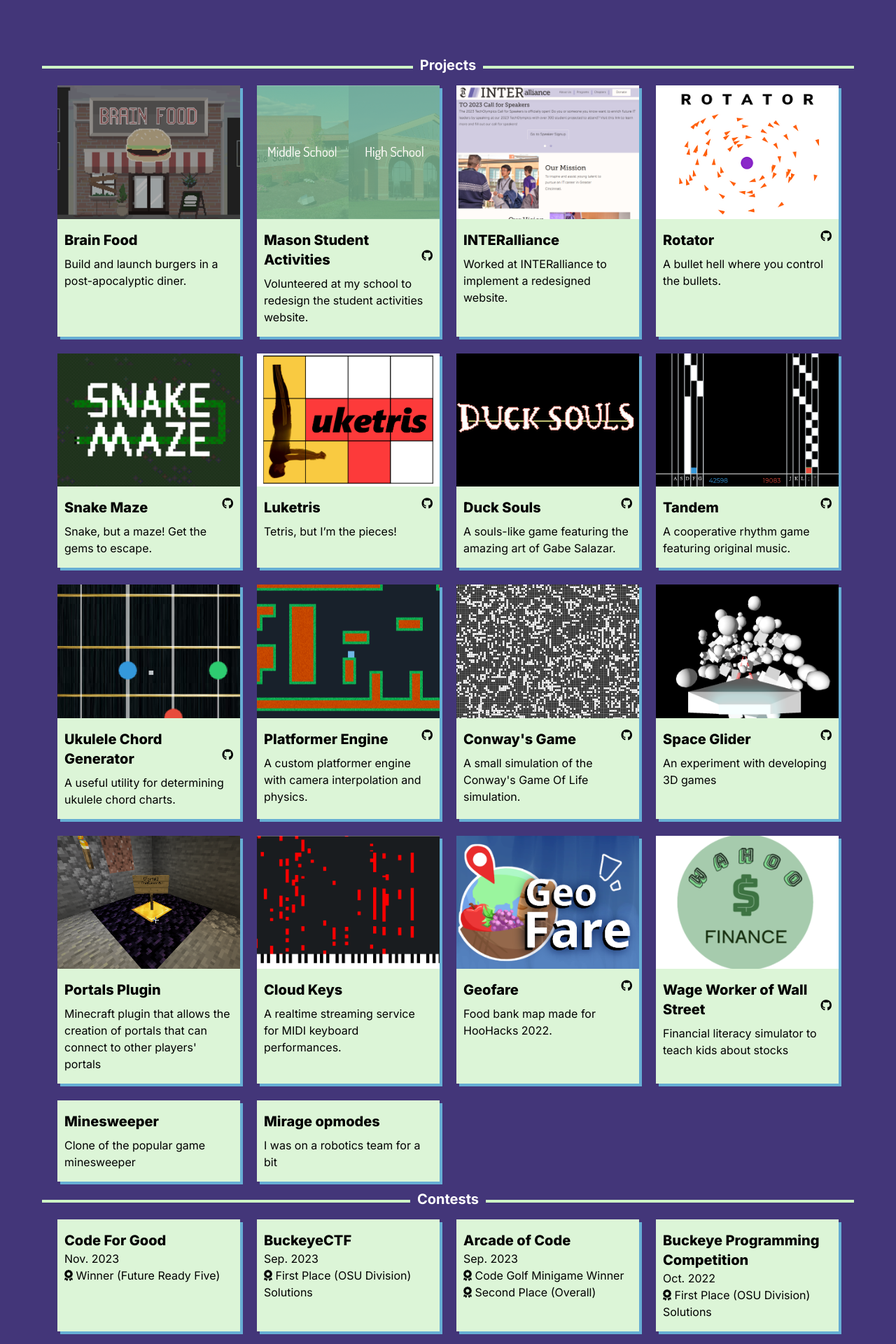
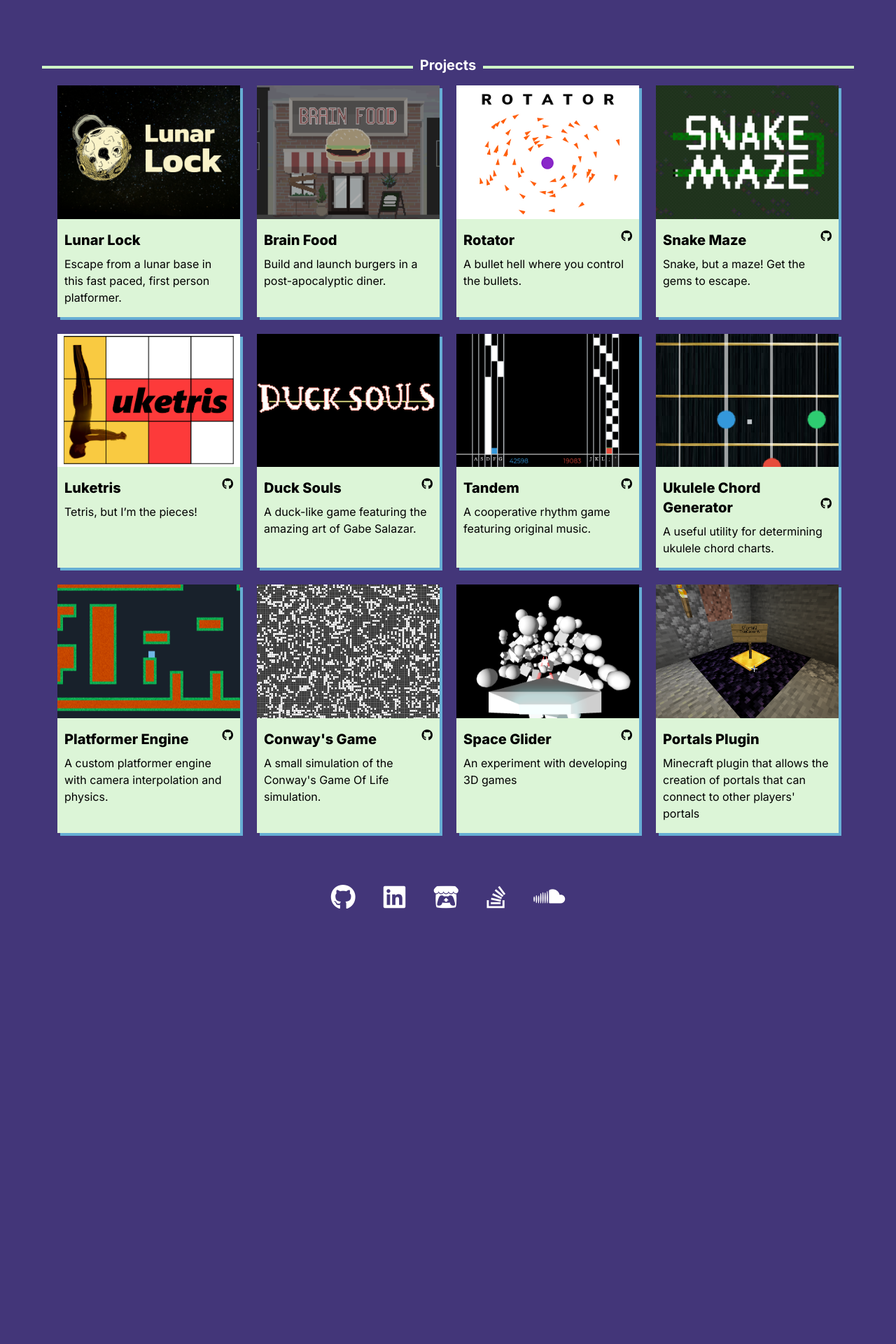
Before and after one commit to luketrenaman/luketrenaman.github.io, a Next.js app: page / in a window 1280 px wide. Shown: the part 440-2360 px from the top of the page at 70% size. After the commit the page ends 1782 px from the top, so only its background shows below. Built offline with nearby package versions, Linux system fonts and the light colour scheme.

Commit message:
site update

```diff
--- a/components/Footer.tsx
+++ b/components/Footer.tsx
@@ -3,9 +3,9 @@ export function Footer(){
     <footer className="flex gap-10 text-4xl w-full justify-center bottom-[-8rem] h-[5rem] absolute">
       <a href="https://github.com/luketrenaman" title="GitHub"><i className="fa-brands fa-github"></i></a>
       <a href="https://www.linkedin.com/in/luke-trenaman-8854a11a3/" title="LinkedIn"><i className="fa-brands fa-linkedin"></i></a>
+      <a href="https://luketrenaman.itch.io/" title="itch.io"><i className="fa-brands fa-itch-io"></i></a>
       <a href="https://stackoverflow.com/users/17460969/luke-trenaman" title="StackOverflow"><i className="fa-brands fa-stack-overflow"></i></a>
-      <a href="https://www.hackerrank.com/profile/trenamanluke" title="HackerRank"><i className="fa-brands fa-hackerrank"></i></a>
-      <a href="https://www.freecodecamp.org/luketrenaman" title="FreeCodeCamp"><i className="fa-brands fa-free-code-camp"></i></a>
+      <a href="https://soundcloud.com/ltrenaman" title="SoundCloud"><i className="fa-brands fa-soundcloud"></i></a>
     </footer>
   );
 }
--- a/package.json
+++ b/package.json
@@ -11,7 +11,7 @@
   "dependencies": {
     "eslint-plugin-next": "^0.0.0",
     "framer-motion": "^10.16.16",
-    "next": "14.0.2",
+    "next": "^14.2.28",
     "react": "^18",
     "react-dom": "^18"
   },
--- a/pages/index.tsx
+++ b/pages/index.tsx
@@ -21,14 +21,14 @@ export default function Home() {
             <SectionTitle title="Projects"/>
             <ProjectsList />
           </section>
-          <section className="container">
+          {/* <section className="container">
             <SectionTitle title="Contests"/>
             <ContestList />
           </section>
           <section className="container">
             <SectionTitle title="Courses"/>
             <CourseList />
-          </section>
+          </section> */}
         </main>
       </div>
       <Footer />
--- a/resume.ts
+++ b/resume.ts
@@ -105,6 +105,18 @@ const sp2024 = {
   start: new Date("Jan 08 2024"),
   end: new Date("April 30 2024"),
 };
+
+const au2024 = {
+  start: new Date("Aug 20 2024"),
+  end: new Date("Dec 12 2024")
+};
+
+const sp2025 = {
+  start: new Date("Jan 6 2025"),
+  end: new Date("Apr 29 2025")
+}
+
+
 export const resume: Resume = {
   courses: [
     {
@@ -186,8 +198,53 @@ export const resume: Resume = {
       ...sp2024,
       institution: "The Ohio State University",
     },
+    {
+      name: "Info Security",
+      ...au2024,
+      institution: "The Ohio State University"
+    },
+    {
+      name: "Computer Game Animation",
+      ...au2024,
+      institution: "The Ohio State University"
+    },
+    {
+      name: "Principles of Programming Languages",
+      ...au2024,
+      institution: "The Ohio State University"
+    },
+    {
+      name: "Computer Networking",
+      ...au2024,
+      institution: "The Ohio State University"
+    },
+    {
+      name: "Intro to AI",
+      ...au2024,
+      institution: "The Ohio State University"
+    },
+    {
+      name: "Capstone: Gamedev",
+      ...sp2025,
+      institution: "The Ohio State University"
+    },
+    {
+      name: "Realtime Rendering",
+      ...sp2025,
+      institution: "The Ohio State University"
+    }
   ],
   projects: [
+    {
+      name: "Lunar Lock",
+      link: "https://luketrenaman.itch.io/lunar-lock",
+      type: "Game",
+      platforms: ["Desktop"],
+      description: "Escape from a lunar base in this fast paced, first person platformer.",
+      start: sp2025.start,
+      end: sp2025.end,
+      thumbnail: "thumbnails/lunar-lock.png"
+    },
     {
       name: "Brain Food",
       link: "https://brainfoodgame.github.io/",
@@ -198,25 +255,25 @@ export const resume: Resume = {
       end: new Date("Mar 12 2022"),
       thumbnail: "thumbnails/brain_food.png",
     },
-    {
-      name: "Mason Student Activities",
-      ...studentActivities,
-      link: "https://masonstudentactivities.github.io",
-      repo: "https://github.com/masonstudentactivities/masonstudentactivities.github.io",
-      type: "Web",
-      platforms: ["Desktop", "Mobile"],
-      description: "Volunteered at my school to redesign the student activities website.",
-      thumbnail: "thumbnails/site.png",
-    },
-    {
-      name: "INTERalliance",
-      ...interalliance,
-      link: "https://interalliance.org",
-      type: "Web",
-      platforms: ["Desktop", "Mobile"],
-      description: "Worked at INTERalliance to implement a redesigned website.",
-      thumbnail: "thumbnails/ia_site.png",
-    },
+    // {
+    //   name: "Mason Student Activities",
+    //   ...studentActivities,
+    //   link: "https://masonstudentactivities.github.io",
+    //   repo: "https://github.com/masonstudentactivities/masonstudentactivities.github.io",
+    //   type: "Web",
+    //   platforms: ["Desktop", "Mobile"],
+    //   description: "Volunteered at my school to redesign the student activities website.",
+    //   thumbnail: "thumbnails/site.png",
+    // },
+    // {
+    //   name: "INTERalliance",
+    //   ...interalliance,
+    //   link: "https://interalliance.org",
+    //   type: "Web",
+    //   platforms: ["Desktop", "Mobile"],
+    //   description: "Worked at INTERalliance to implement a redesigned website.",
+    //   thumbnail: "thumbnails/ia_site.png",
+    // },
     {
       name: "Rotator",
       link: "https://luketrenaman.com/rotator",
@@ -256,7 +313,7 @@ export const resume: Resume = {
       end: new Date("Aug 28 2021"),
       link: "https://luketrenaman.com/ducksouls",
       repo: "https://github.com/luketrenaman/ducksouls",
-      description: "A souls-like game featuring the amazing art of Gabe Salazar.",
+      description: "A duck-like game featuring the amazing art of Gabe Salazar.",
       type: "Game",
       platforms: ["Desktop"],
       thumbnail: "thumbnails/duck_souls.png",
@@ -328,53 +385,53 @@ export const resume: Resume = {
       type: "Other",
       platforms: [],
     },
-    {
-      name: "Cloud Keys",
-      link: "https://github.com/luketrenaman/cloudkeys",
-      description: "A realtime streaming service for MIDI keyboard performances.",
-      ...cloudkeys,
-      type: "Web",
-      platforms: ["Desktop"],
-      thumbnail: "thumbnails/cloud_keys.png",
-    },
-    {
-      name: "Geofare",
-      ...geofare,
-      description: "Food bank map made for HooHacks 2022.",
-      type: "Web",
-      platforms: ["Desktop", "Mobile"],
-      link: "https://geofare.github.io",
-      repo: "https://github.com/geofare/geofare.github.io",
-      thumbnail: "thumbnails/geofare.png",
-    },
-    {
-      name: "Wage Worker of Wall Street",
-      link: "https://ucstocks.github.io/",
-      repo: "https://github.com/ucstocks/ucstocks.github.io",
-      type: "Game",
-      platforms: ["Desktop"],
-      description: "Financial literacy simulator to teach kids about stocks",
-      thumbnail: "thumbnails/wahoo_finance.png",
-      ...wwww,
-    },
-    {
-      name: "Minesweeper",
-      start: new Date("Nov 16, 2022"),
-      end: new Date("Jan 3 2023"),
-      link: "https://luketrenaman.com/minesweeper",
-      description: "Clone of the popular game minesweeper",
-      type: "Web",
-      platforms: ["Desktop"],
-    },
-    {
-      name: "Mirage opmodes",
-      start: new Date("Dec 11 2021"),
-      end: new Date("Feb 21 2022"),
-      link: "https://github.com/luketrenaman/mirage-opmodes/",
-      description: "I was on a robotics team for a bit",
-      type: "Other",
-      platforms: [],
-    },
+    // {
+    //   name: "Cloud Keys",
+    //   link: "https://github.com/luketrenaman/cloudkeys",
+    //   description: "A realtime streaming service for MIDI keyboard performances.",
+    //   ...cloudkeys,
+    //   type: "Web",
+    //   platforms: ["Desktop"],
+    //   thumbnail: "thumbnails/cloud_keys.png",
+    // },
+    // {
+    //   name: "Geofare",
+    //   ...geofare,
+    //   description: "Food bank map made for HooHacks 2022.",
+    //   type: "Web",
+    //   platforms: ["Desktop", "Mobile"],
+    //   link: "https://geofare.github.io",
+    //   repo: "https://github.com/geofare/geofare.github.io",
+    //   thumbnail: "thumbnails/geofare.png",
+    // },
+    // {
+    //   name: "Wage Worker of Wall Street",
+    //   link: "https://ucstocks.github.io/",
+    //   repo: "https://github.com/ucstocks/ucstocks.github.io",
+    //   type: "Game",
+    //   platforms: ["Desktop"],
+    //   description: "Financial literacy simulator to teach kids about stocks",
+    //   thumbnail: "thumbnails/wahoo_finance.png",
+    //   ...wwww,
+    // },
+    // {
+    //   name: "Minesweeper",
+    //   start: new Date("Nov 16, 2022"),
+    //   end: new Date("Jan 3 2023"),
+    //   link: "https://luketrenaman.com/minesweeper",
+    //   description: "Clone of the popular game minesweeper",
+    //   type: "Web",
+    //   platforms: ["Desktop"],
+    // },
+    // {
+    //   name: "Mirage opmodes",
+    //   start: new Date("Dec 11 2021"),
+    //   end: new Date("Feb 21 2022"),
+    //   link: "https://github.com/luketrenaman/mirage-opmodes/",
+    //   description: "I was on a robotics team for a bit",
+    //   type: "Other",
+    //   platforms: [],
+    // },
   ],
   contests: [
     {
@@ -465,6 +522,12 @@ export const resume: Resume = {
       start: new Date("September 23 2023"),
       end: new Date("September 23 2023"),
       awards: ["Code Golf Minigame Winner","Second Place (Overall)"],
+    },
+    {
+      name: "BuckeyeCTF",
+      start: new Date("September 27 2024"),
+      end: new Date("September 29 2024"),
+      awards: ["Third Place (OSU Division)"]
     }
   ],
   jobs: [
```
Also changed, not shown: public/thumbnails/lunar-lock.png (added), 1 other file (tests, documents, lock files or other folders).
